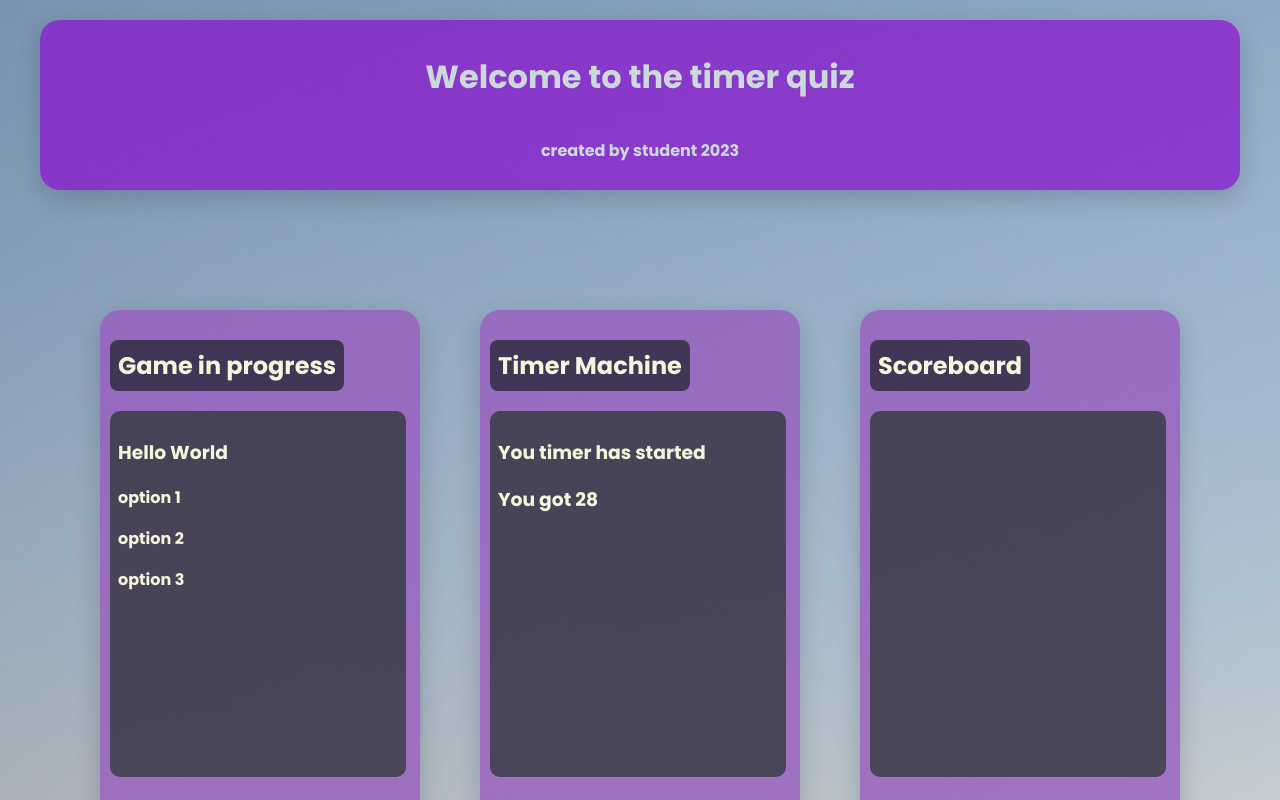
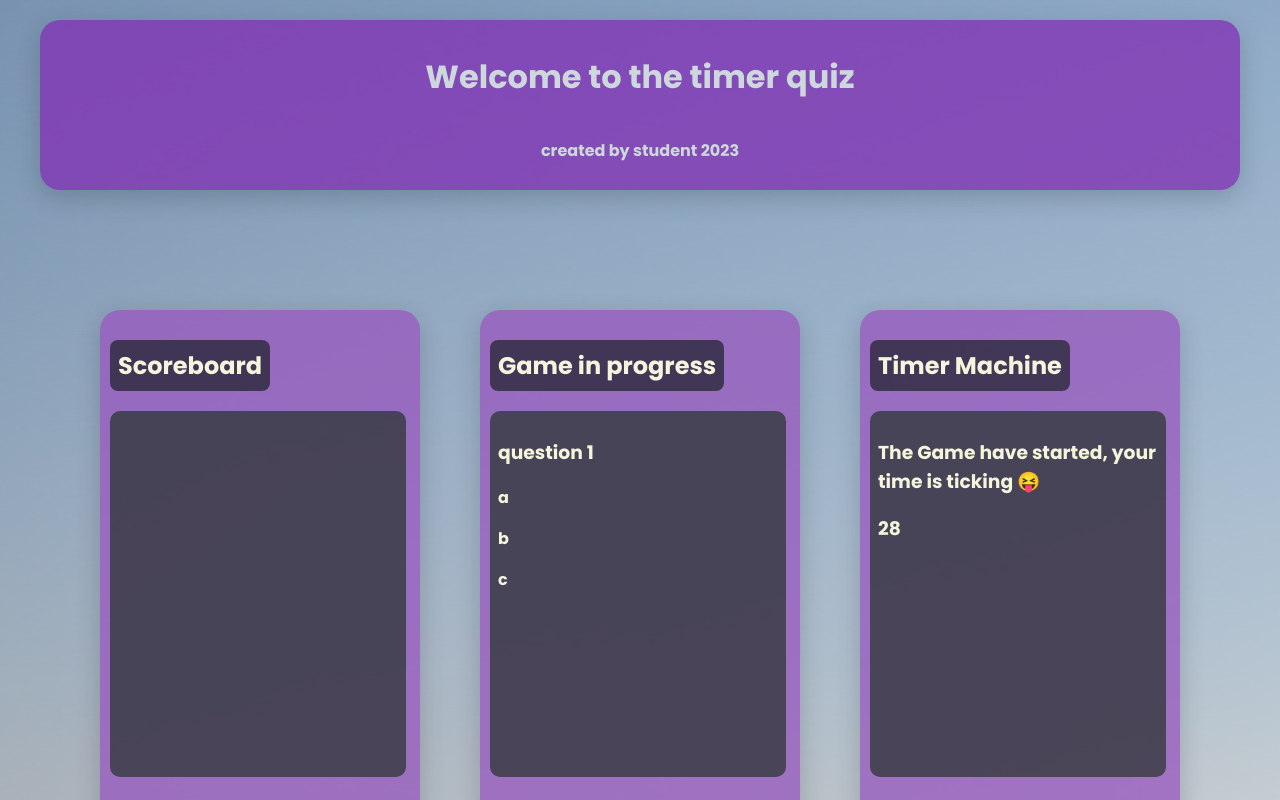
Before and after one commit to Truecoding4life/Quiz-Game, a plain HTML site: page index.html in a window 1280 px wide. Both pictures are taken after a click on the button "Start here". Shown: the top 800 px of the page. Drawn offline with Linux system fonts and the light colour scheme.

Commit message:
Finished 90%

```diff
--- a/asset/script.js
+++ b/asset/script.js
@@ -49,7 +49,7 @@
 
 
 var win = 0
-var index = 0
+var index = [0, 1, 2]
 
 // QUESTION ARE SORT USING OBJECT and ARRAY
 const questionS = [{
@@ -80,36 +80,76 @@ document.getElementById("start").addEventListener("click", function gameStart(ev
         if (count > 0) {
             gameMode();
             count--;
-            console.log(count)
+            console.log(count);
             //something = true
             var countDown = document.querySelector("#countdown");
             countDown.textContent = count;
         }
         if (count == 0) {
             clearInterval(timeLapse);
-            document.getElementById("game").classList.remove("visible");
-            document.getElementById("game").classList.add("hidden");
-            document.getElementById("gameOver").classList.remove("hidden")
-            document.getElementById("gameOver").classList.add("visible")
+            gameOver();
+
         }
     }
+    var index = 0;
+    // I WANT THE COMPUTER TO GENERATE A RANDOM INDEX, EACH INDEX REPRESENT A PROBLEM && ANSWER SET :)
+    //var index = Math.floor(Math.random()*3);
+    //var randomQuestion = Math.floor(Math.random() * questionS[index].answer[length]);
+    var option1 = document.querySelector("#option1");
+    var option2 = document.querySelector("#option2");
+    var option3 = document.querySelector("#option3");
+    document.querySelector("#questionAsk").textContent = questionS[index].question;
+    option1.textContent = questionS[index].answer[0];
+    option2.textContent = questionS[index].answer[1];
+    option3.textContent = questionS[index].answer[2];
+    // NOW THAT EVERY SET OF QUESTION IS LINKED WITH A SET OF ANSWER
+    // NEXT IS LINKING A THE RIGHT PASSWORD WITH THE RIGHT KEYUP EVENT.
+    window.addEventListener("keydown", function (event) {
+        console.log(event);
+        var key = event.key;
+        if (key == questionS[index].correct) {
+            index += 1;
+            document.querySelector("#questionAsk").textContent = questionS[index].question;
+            option1.textContent = questionS[index].answer[0];
+            option2.textContent = questionS[index].answer[1];
+            option3.textContent = questionS[index].answer[2];
+            if (index > 2) {
+                gameOver();
+                userWon();
 
-    var randomQuestion=Math.floor(Math.random()*questionS[index].answer[length]);
-    var option1 = document.querySelector("option1")
-    var option2 = document.querySelector("option2")
-    var option3 = document.querySelector("option3")
-    option1.textContent=questionS[index].answer[0]
-    option2.textContent=questionS[index].answer[1]
-    option3.textContent=questionS[index].answer[2]
+            }
+        } else {
+            count -= 5;
+            this.document.getElementById("Alert").textContent="- 5s for every wrong answer =)"
 
+        }
+        // SETTING KEY EVENT
+
+
+    })
 })
 
-// MAINIPULATE TEXT BOX USING METHOD
+// ONCE USER CLICK GAME MODE IS TURN ON
 function gameMode() {
     document.getElementById("intro").classList.remove("visible");
     document.getElementById("intro").classList.add("hidden");
     document.getElementById("game").classList.remove("hidden");
     document.getElementById("game").classList.add("visible");
-    document.getElementById("timerBox").classList.remove("hidden");
-    document.getElementById("timerBox").classList.add("visible");
+    var dialog = ["The Game have started", " your time is ticking 😝"]
+    document.querySelector(".timerBox").textContent = dialog;
 };
+
+function gameOver() {
+    document.getElementById("game").classList.remove("visible");
+    document.getElementById("game").classList.add("hidden");
+    document.getElementById("gameOver").classList.remove("hidden");
+    document.getElementById("gameOver").classList.add("visible");
+}
+function userWon(){
+    alert ("You have made it to the end thank you for playing");
+    clearInterval(timeLapse);
+}
+
+// function nextQuestion(value){
+//     value=Math.floor(Math.random()*3)
+// }
--- a/asset/styles.css
+++ b/asset/styles.css
@@ -21,7 +21,7 @@ main {
 
 header {
     height: 150px;
-    background-color: rgba(136, 24, 205, 0.762);
+    background-color: rgba(129, 48, 180, 0.762);
     color: rgb(204, 216, 219);
     border-radius: 20px;
     margin-bottom: 120px;
--- a/index.html
+++ b/index.html
@@ -18,7 +18,12 @@
         <h1>Welcome to the timer quiz</h1>
         <p> created by student 2023</p>
     </header>
+
     <main id="content">
+        <section id="scoreboard">
+            <h2>Scoreboard</h2>
+            <div style="width: 280px; height: 350px; background-color: rgba(48, 56, 56, 0.764); border-radius: 10px; padding: 8px;"></div>
+        </section>
         <section id="intro" class="visible">
             <h2> Please Start the Quiz </h2>
             <button id="start" type="button"> Start here</button>
@@ -47,14 +52,11 @@
         </section>
         <section id="timerDisplay">
             <h2> Timer Machine</h2>
-            <div style="width: 280px; height: 350px; background-color: rgba(48, 56, 56, 0.764); border-radius: 10px; padding: 8px;" id="timerBox" class="hidden">
-            <h3> You timer has started</h3>
-            <h3> You got <span id="countdown"></span></h3>
+            <div style="width: 280px; height: 350px; background-color: rgba(48, 56, 56, 0.764); border-radius: 10px; padding: 8px;">
+            <h3 class="timerBox" ></h3>
+            <h3 class="timerBox"><span id="countdown"></span></h3>
+            <h3 id="Alert" style="color: rgb(247, 7, 7);"></h3>
             </div>
-        </section>
-        <section id="scoreboard">
-            <h2>Scoreboard</h2>
-            <div style="width: 280px; height: 350px; background-color: rgba(48, 56, 56, 0.764); border-radius: 10px; padding: 8px;"</div>
         </section>
     </main>
     <!-- <button id="start"  type="button"> Click me</button> -->
```
